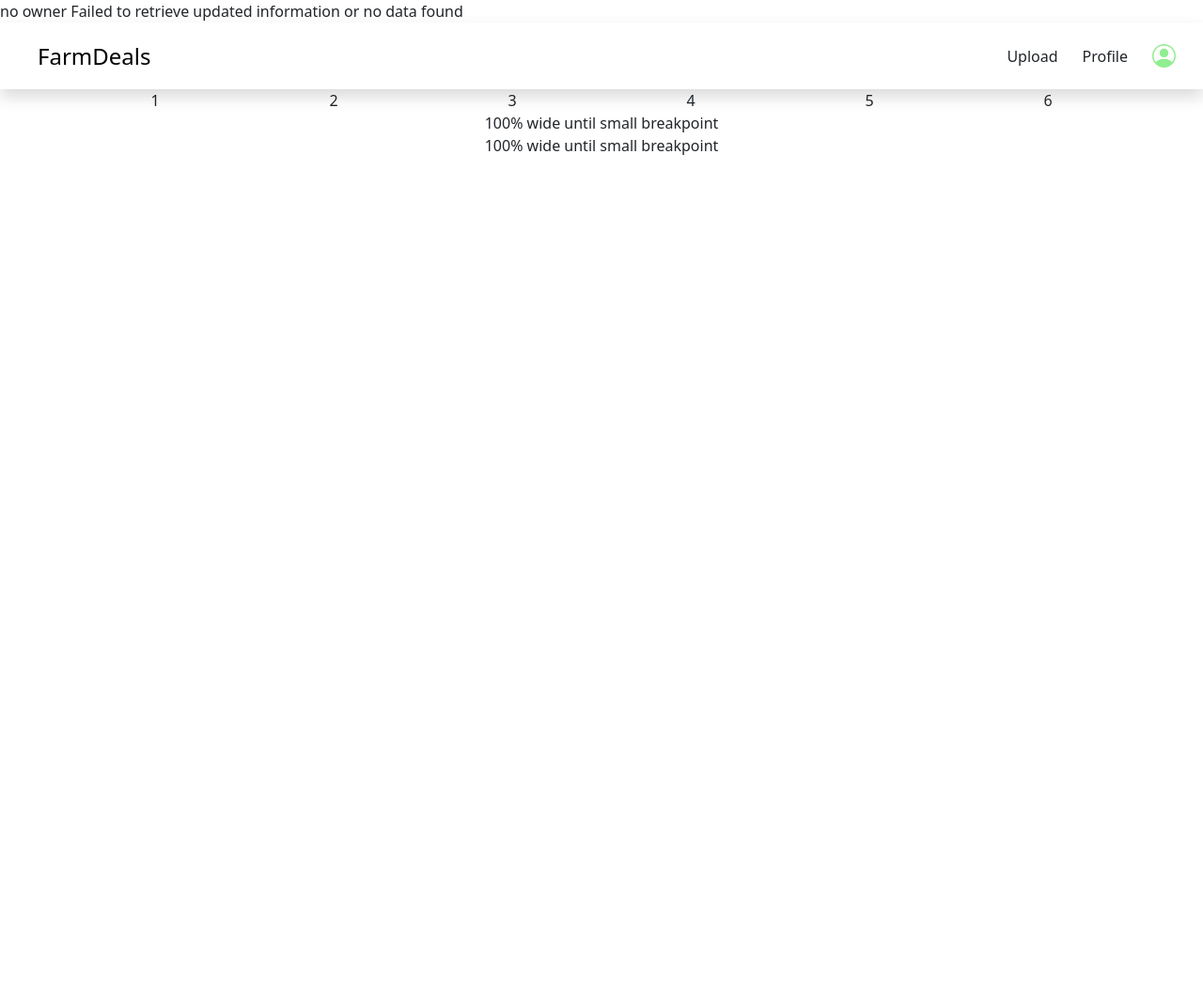
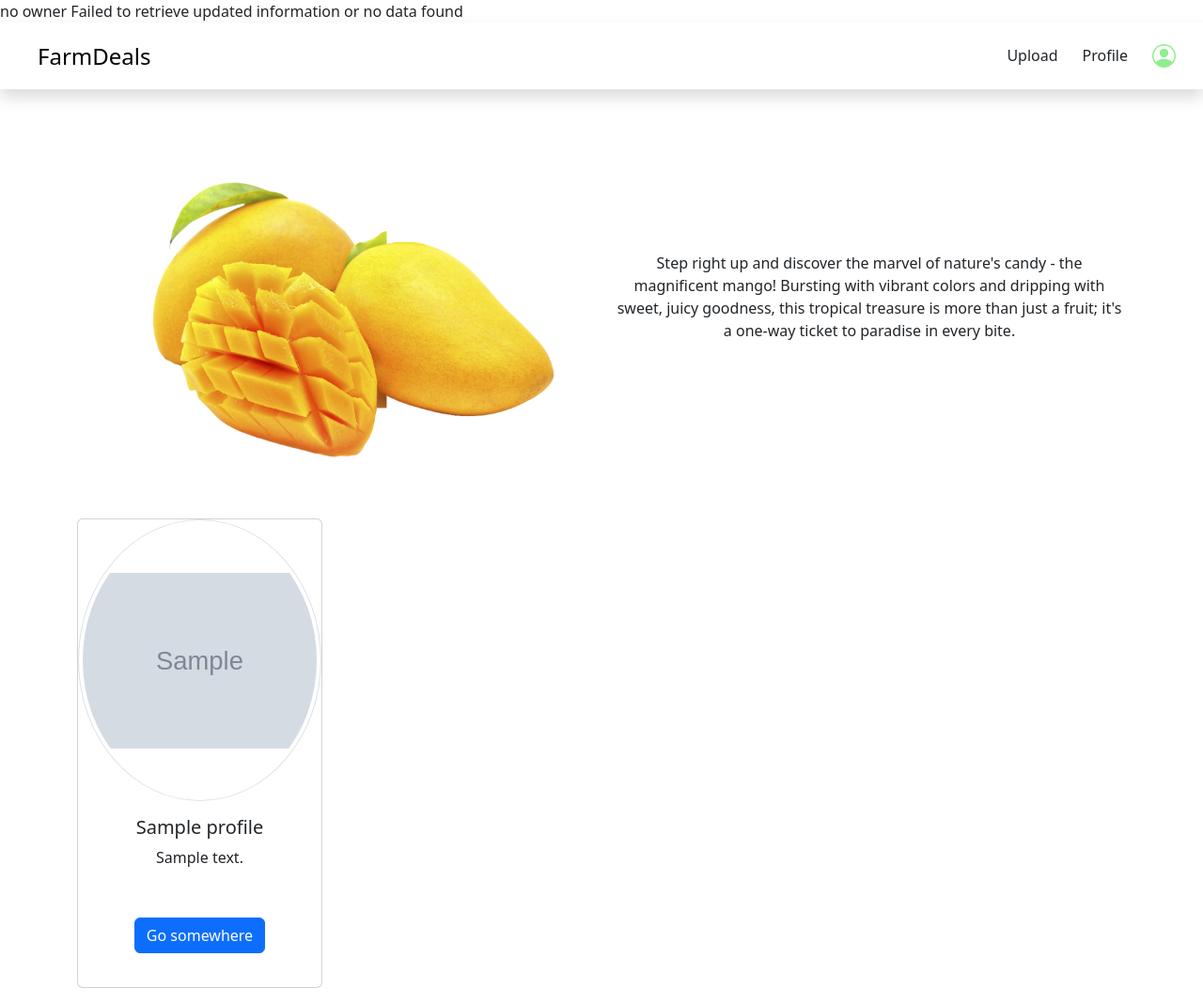
Before and after one commit to SeannyBoyyy/AppDev, a PHP site: page / in a window 1280 px wide. Shown: the whole page at 94% size. Before the commit the page ends 165 px from the top, so only its background shows below. Run offline with PHP 8.4, Linux system fonts and the light colour scheme; tables that the repository leaves empty or names only in its code hold one stand-in row (values such as "Sample post"); grey boxes marked "Sample" are stand-in pictures; data that the repository does not hold is empty.

Commit message:
posting module practice

```diff
--- a/AppDev_test/ProfileModule/profile-page.php
+++ b/AppDev_test/ProfileModule/profile-page.php
@@ -128,7 +128,7 @@ if (isset($_POST["upload_product"])) {
 
                   while($row = mysqli_fetch_assoc($res)){
                 ?>
-                <img style="width: 300px;" class="img-fluid img-thumbnail rounded-cirle" src="img/<?echo $row['image']?>">
+                <img style="width: 300px; height:300px;" class="img-fluid img-thumbnail rounded-circle object-fit-contain" src="img/<?echo $row['image']?>">
                 <?php } ?>
             </div>
             <h3 class="mt-3"><?php echo $business_name?></h3>
--- a/AppDev_test/index.php
+++ b/AppDev_test/index.php
@@ -1,22 +1,48 @@
 <?php
     include('./navbars/farmer-navIndex.php');
+
+    $PostSql = 'SELECT name, text, image FROM business_profile';
+
+    $postSqlRes = mysqli_query($conn, $PostSql);
+
+    $profiles = mysqli_fetch_all($postSqlRes, MYSQLI_ASSOC);
+
+    mysqli_free_result($postSqlRes);
+
+    mysqli_close($conn);
+
+
 ?>
 
-<div class="container-fluid">
-    <div class="container text-center">
+<div class="container-fluid justify-content-center align-items-center">
+    <div class="container text-center mt-5">
         <div class="row">
-            <div class="col-12 col-md-4 col-lg-2">1</div>
-            <div class="col-12 col-md-4 col-lg-2">2</div>
-            <div class="col-12 col-md-4 col-lg-2">3</div>
-            <div class="col-12 col-md-4 col-lg-2">4</div>
-            <div class="col-12 col-md-4 col-lg-2">5</div>
-            <div class="col-12 col-md-4 col-lg-2">6</div>
+            <div class="col-md-6 col-12">
+                <img src="ProfileModule/img/65f9bb18db98b.png" class="img-fluid object-fit-contain">
+            </div>
+            <div class="col-md-6 col-12 d-flex justify-content-center align-items-center">
+                <p class="text-center">
+                Step right up and discover the marvel of nature's candy - the magnificent mango!
+                Bursting with vibrant colors and dripping with sweet, juicy goodness, this tropical treasure is more than just a fruit;
+                it's a one-way ticket to paradise in every bite.
+                </p>
+            </div>
         </div>
     </div>
-    <div class="container-sm text-center">
-        100% wide until small breakpoint
-    </div>
-    <div class="container-sm text-center">
-        100% wide until small breakpoint
+    <div class="container text-center mt-5">
+        <div class="row">
+            <?php foreach($profiles as $profile){ ?>
+            <div class="col-12 col-sm-6 col-md-4 col-lg-3 mb-3">
+                <div class="card w-100" style="width: 350px; margin: auto; height:500px;">
+                    <img style="width: 300px; height: 300px;" class="img-fluid img-thumbnail rounded-circle object-fit-contain" src="ProfileModule/img/<?php echo $profile['image'] ?>">
+                    <div class="card-body">
+                        <h5 class="card-title"><?php echo $profile['name']?></h5>
+                        <p class="card-text" style="height: 60px;"><?php echo $profile['text']?></p>
+                        <a href="#" class="btn btn-primary">Go somewhere</a>
+                    </div>
+                </div>
+            </div>
+            <?php } ?>
+        </div>
     </div>
 </div>
--- a/AppDev_test/navbars/farmer-navIndex.php
+++ b/AppDev_test/navbars/farmer-navIndex.php
@@ -34,7 +34,7 @@ if(isset($_SESSION['ownerID'])){
     <link href="https://cdn.jsdelivr.net/npm/bootstrap@5.3.3/dist/css/bootstrap.min.css" rel="stylesheet" integrity="sha384-QWTKZyjpPEjISv5WaRU9OFeRpok6YctnYmDr5pNlyT2bRjXh0JMhjY6hW+ALEwIH" crossorigin="anonymous">
   </head>
   <body>
-  <nav class="navbar navbar-expand-lg sticky-top  shadow box-area p-3">
+  <nav class="navbar navbar-expand-lg shadow box-area p-3">
     <div class="container-fluid">
       <div class="container-fluid">
         <a class="navbar-brand fs-4" href="#">FarmDeals</a>
@@ -47,7 +47,7 @@ if(isset($_SESSION['ownerID'])){
     </div>
 
     <div class="collapse navbar-collapse" id="navbarSupportedContent">
-        <ul class="navbar-nav d-flex justify-contents-between align-items-center">
+        <ul class="navbar-nav">
           <li class="nav-item">
             <a class="btn" href="./ProfileModule/uploadPost.php">Upload</a>
           </li>
@@ -75,7 +75,7 @@ if(isset($_SESSION['ownerID'])){
 
                   while($row = mysqli_fetch_assoc($res)){
                 ?>
-                <img style="width: 300px;" class="img-fluid img-thumbnail rounded-cirle" src="ProfileModule/img/<?php echo $row['image'] ?>">
+                <img style="width: 300px; height:300px;" class="img-fluid img-thumbnail rounded-circle object-fit-contain" src="ProfileModule/img/<?php echo $row['image'] ?>">
                 <?php } ?>
             <h3 class="mt-3"><?php echo $business_name?></h3>
               <div class="text-center">
--- a/AppDev_test/navbars/farmer-navbar.php
+++ b/AppDev_test/navbars/farmer-navbar.php
@@ -71,7 +71,7 @@ if(isset($_SESSION['ownerID'])){
 
                   while($row = mysqli_fetch_assoc($res)){
                 ?>
-                <img style="width: 300px;" class="img-fluid img-thumbnail rounded-cirle" src="img/<?php echo $row['image'] ?>">
+                <img style="width: 300px;" class="img-fluid img-thumbnail rounded-circle object-fit-contain" src="img/<?php echo $row['image'] ?>">
                 <?php } ?>
             </div>
             <h3 class="mt-3"><?php echo $business_name?></h3>
```
